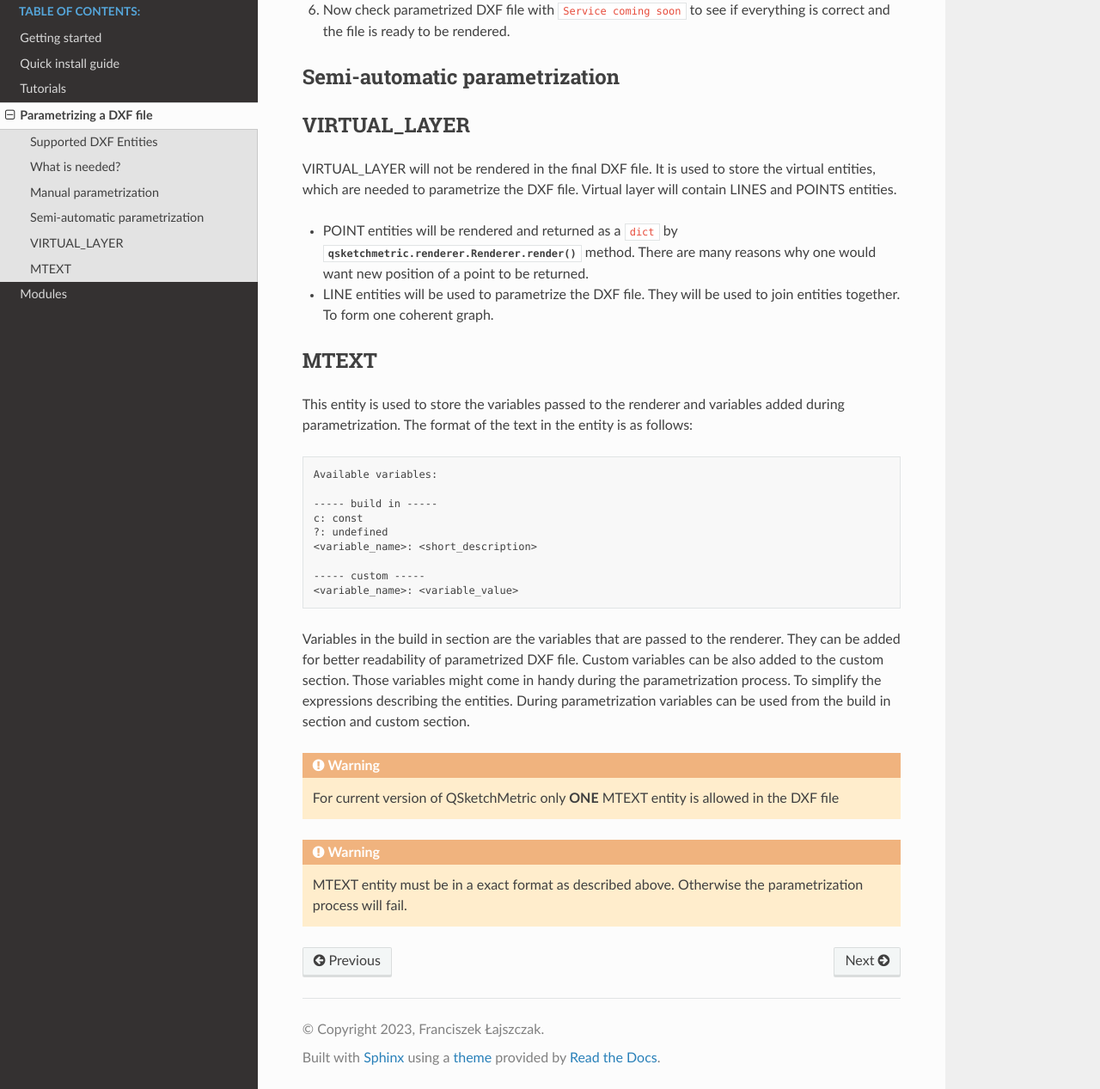
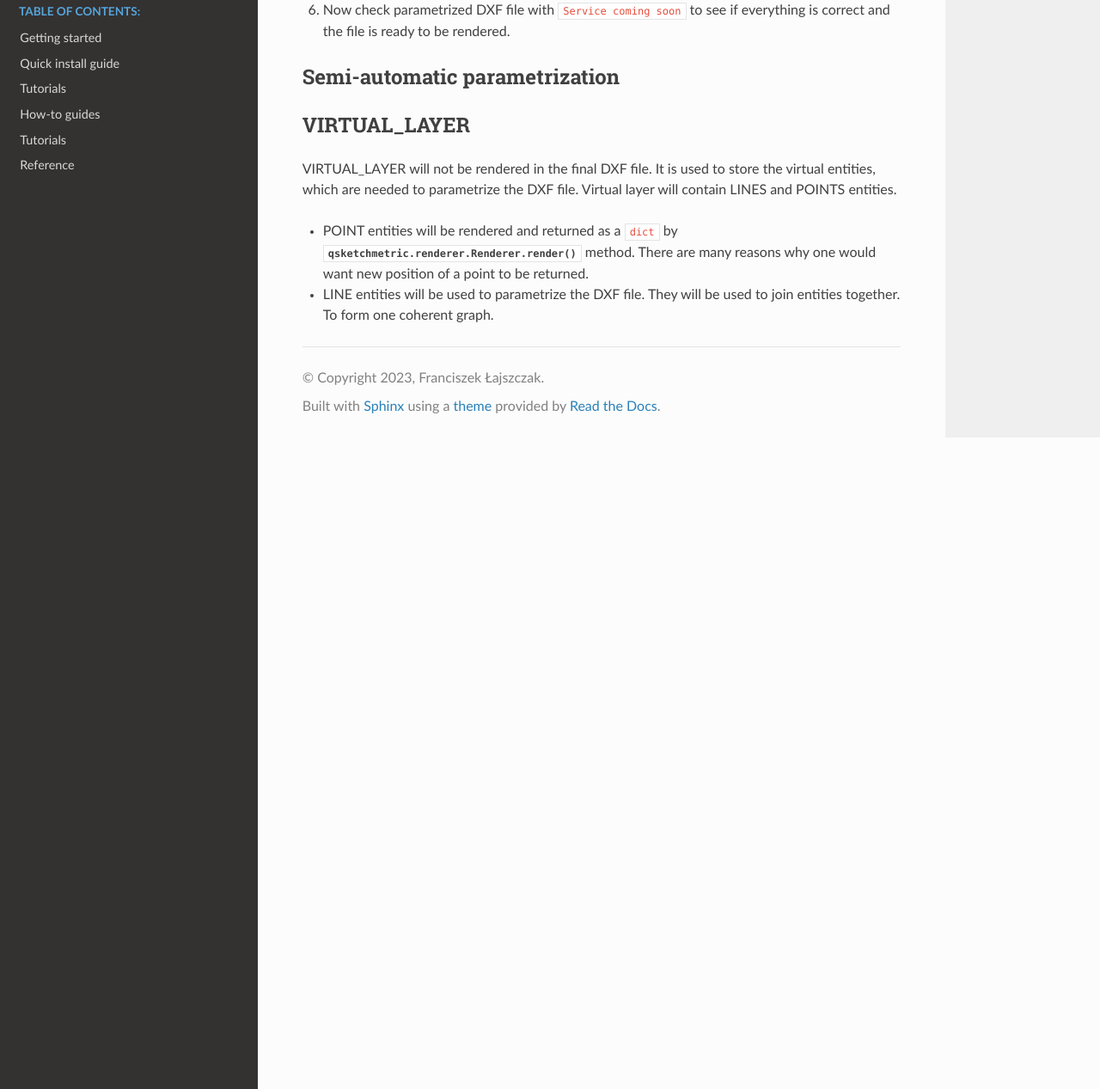
Before and after one commit to MadScrewdriver/qsketchmetric, a Sphinx documentation site: the page built from docs/parametrization.rst, in a window 1280 px wide and 1400 px high, scrolled down 3092 px, cut to the strip 133-1400 px from the top of the window. Shown: the whole strip at 86% size. Built offline with Sphinx 7.4.7 and the Read the Docs theme 2.0.0, drawn with Linux system fonts in a browser that asks for light colours; formulas are drawn with MathJax 3; pages that are not in the unit, such as notebooks, are missing from menus.

```diff
--- /dev/null
+++ b/docs/explanation/index.rst
@@ -0,0 +1,8 @@
+Tutorials
+=========
+
+.. toctree::
+   :maxdepth: 1
+
+    Mtext
+    Virtual layer
--- /dev/null
+++ b/docs/how_to_guide/index.rst
@@ -0,0 +1,8 @@
+How-to guides
+=============
+
+.. toctree::
+   :maxdepth: 1
+
+   Manual parametrization
+   Rendering a DXF file
--- a/docs/index.rst
+++ b/docs/index.rst
@@ -22,5 +22,6 @@ QSketchMetric's Documentation
    introduction
    installation
    tutorials/index
-   parametrization
-   modules
+   how_to_guide/index
+   explanation/index
+   reference/index
--- a/docs/parametrization.rst
+++ b/docs/parametrization.rst
@@ -102,29 +102,3 @@ to parametrize the DXF file. Virtual layer will contain LINES and POINTS entitie
   coherent graph.
 
 .. _MTEXT:
-
-MTEXT
------
-This entity is used to store the variables passed to the renderer and variables added during parametrization.
-The format of the text in the entity is as follows::
-
-   Available variables:
-
-   ----- build in -----
-   c: const
-   ?: undefined
-   <variable_name>: <short_description>
-
-   ----- custom -----
-   <variable_name>: <variable_value>
-
-Variables in the build in section are the variables that are passed to the renderer. They can be added
-for better readability of parametrized DXF file. Custom variables can be also added to the custom
-section. Those variables might come in handy during the parametrization process. To simplify the expressions describing
-the entities. During parametrization variables can be used from the build in section and custom section.
-
-.. warning::
-    For current version of QSketchMetric only **ONE** MTEXT entity is allowed in the DXF file
-
-.. warning::
-   MTEXT entity must be in a exact format as described above. Otherwise the parametrization process will fail.
--- a/docs/tutorials/Rendering a custom line style.rst
+++ b/docs/tutorials/Rendering a custom line style.rst
@@ -30,13 +30,13 @@ Rendering a custom line style is easy with QSketchMetric. All you need to do is
 Select the entitie where you want a custom line format and scroll down the ``Property Editor`` to the ``Custom``
 section. Click on the red plus button and add the parameter.
 
-    * **``Name`` should be: ``line``.**
-    * ``Value`` should be a custom line style in the format: ``<dash_width> <space_width>`` seperated by a space.
+    * ``Name`` should be: `line`.
+    * ``Value`` should be a custom line style in the format: `<dash_width> <space_width>` seperated by a space.
         - ``dash_width`` is the length of the dash.
         - ``space_width`` is the length of the space between dashes.
 
 In our example, we will use a line style with a dash width of 10 and a space width of 5.
-So the value should be: ``10 5`` we will do it for the bowl, ornament and the leg of the chalice.
+So the value should be: `10 5` we will do it for the bowl, ornament and the leg of the chalice.
 
 Added parameter should look like this:
 
```
Also changed, not shown: docs/explanation/Mtext.rst (added, +35 -0 lines), docs/explanation/Virtual layer.rst (added, +20 -0 lines), docs/how_to_guide/Manual parametrization.rst (added, +92 -0 lines), docs/how_to_guide/Rendering a DXF file.rst (added, +35 -0 lines), docs/modules.rst (deleted, +0 -10 lines), docs/reference/Renderer.rst (added, +7 -0 lines), docs/reference/index.rst (added, +7 -0 lines), docs/tutorials/Parametrizing your first DXF file.rst (+5 -4 lines), .readthedocs.yaml, docs/_static/Media/tutorial11.png (added), docs/_static/Media/tutorial12.png (added), 1 other file.
